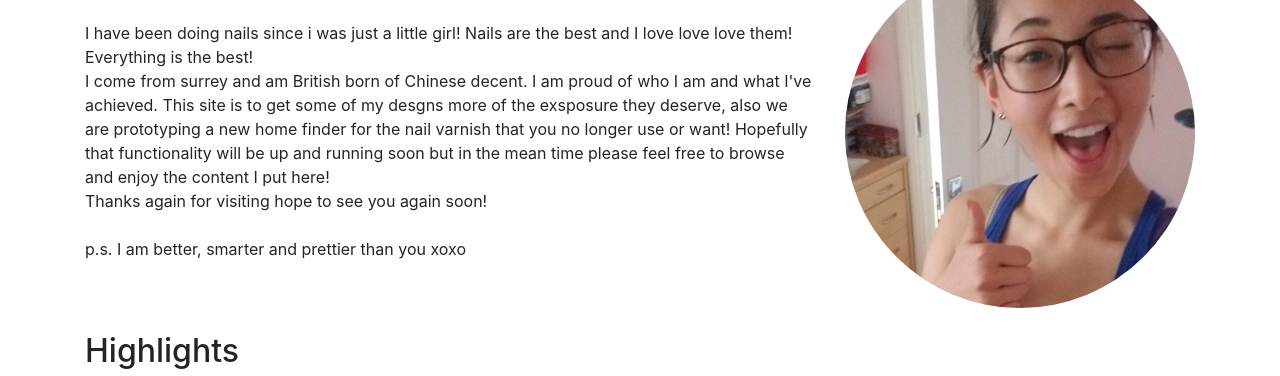
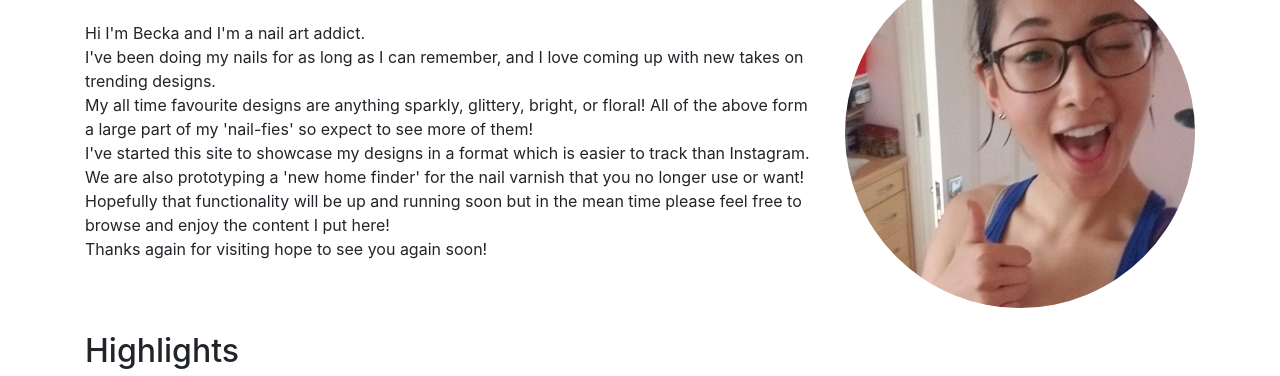
Before and after one commit to RyanW1004/nailylife, a plain HTML site: page index.html in a window 1280 px wide. Shown: the part 371-747 px from the top of the page. Drawn offline with nearby package versions, Linux system fonts and the light colour scheme.

Commit message:
Edit written content

```diff
--- a/index.html
+++ b/index.html
@@ -43,11 +43,12 @@
         <div class="col-12 col-md-8 order-md-1">
             <h2 class="mb-4">Bio</h2>
             <p>
-              I have been doing nails since i was just a little girl! Nails are the best and I love love love them! Everything is the best!<br>
-              I come from surrey and am British born of Chinese decent. I am proud of who I am and what I've achieved. This site is to get some of my desgns more of the exsposure they deserve, also we are prototyping a new home finder for the nail varnish that you no longer use or want! Hopefully that functionality will be up and running soon but in the mean time please feel free to browse and enjoy the content I put here!<br>
-              Thanks again for visiting hope to see you again soon!<br>
-              <br>
-              p.s. I am better, smarter and prettier than you xoxo
+              Hi I'm Becka and I'm a nail art addict.<br>
+              I've been doing my nails for as long as I can remember, and I love coming up with new takes on trending designs.<br>
+              My all time favourite designs are anything sparkly, glittery, bright, or floral! All of the above form a large part of my 'nail-fies' so expect to see more of them!<br>
+              I've started this site to showcase my designs in a format which is easier to track than Instagram.<br>
+              We are also prototyping a 'new home finder' for the nail varnish that you no longer use or want! Hopefully that functionality will be up and running soon but in the mean time please feel free to browse and enjoy the content I put here!<br>
+              Thanks again for visiting hope to see you again soon!
             </p>
         </div>
       </div>
```
